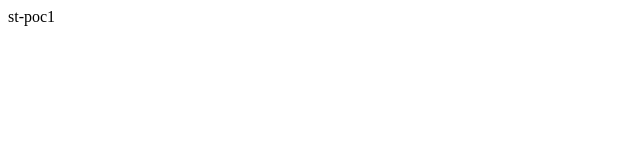
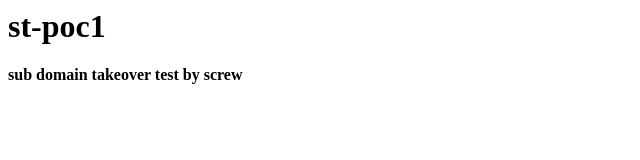
Before and after one commit to 1nd0n3s14/st-poc1, a plain HTML site: page index.html in a window 1280 px wide. Shown: the whole page, without its empty margins (0-640 px from the left). Drawn offline with Linux system fonts and the light colour scheme.

Commit message:
Update index.html

```diff
--- a/index.html
+++ b/index.html
@@ -1 +1,2 @@
-st-poc1
+<h1>st-poc1</h1>
+<b>sub domain takeover test by screw</b>
```
